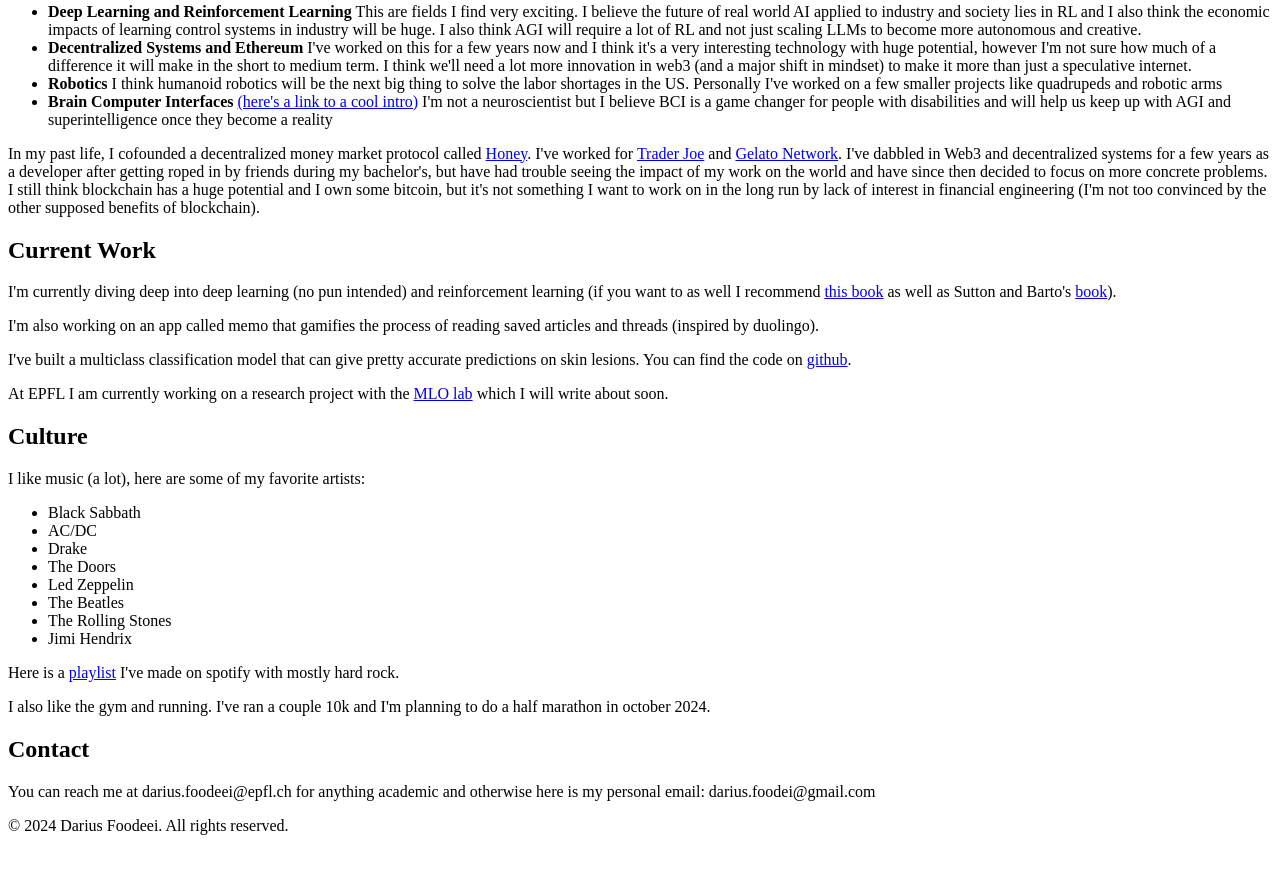
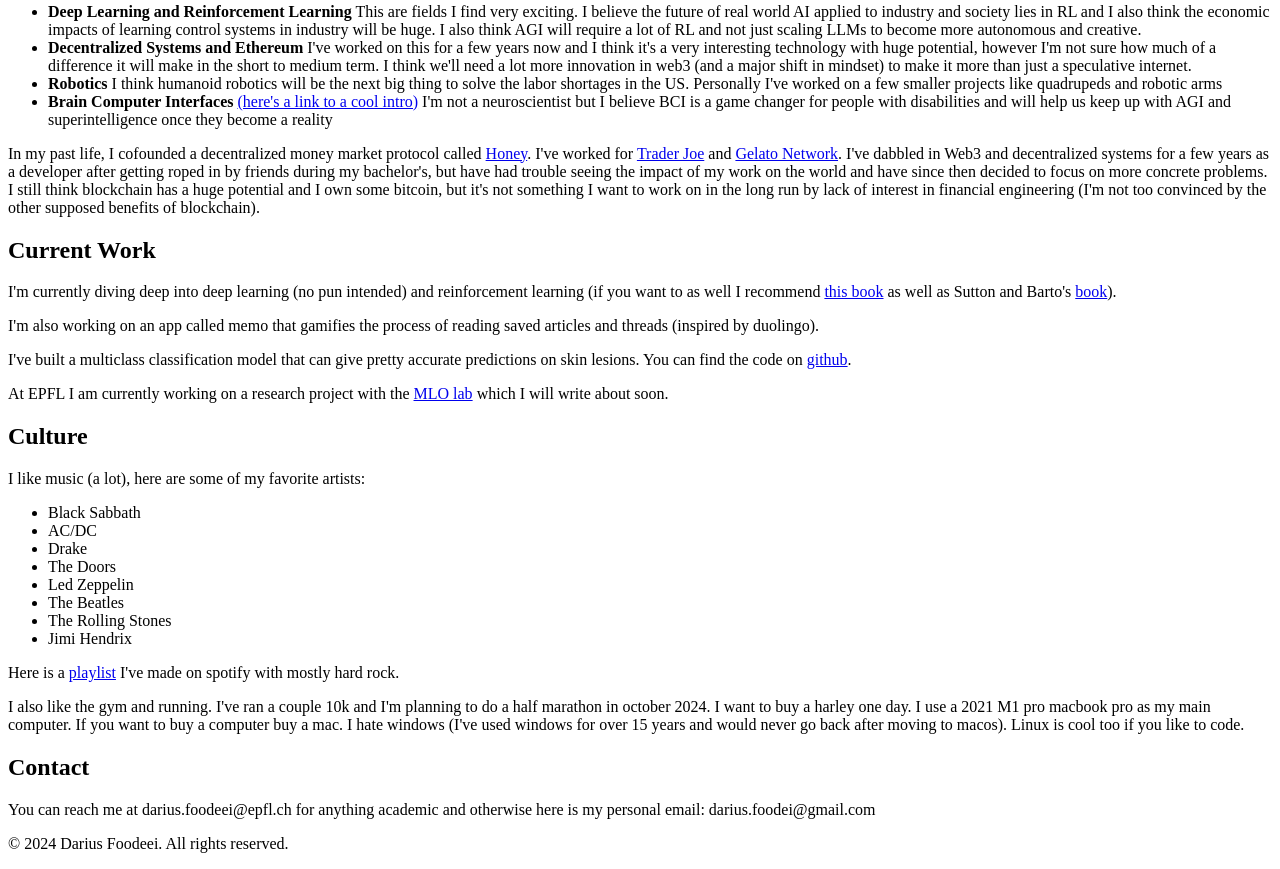
Before and after one commit to userdarius/website, a plain HTML site: page index.html in a window 1280 px wide. Shown: the part 313-1182 px from the top of the page. Drawn offline with Linux system fonts and the light colour scheme.

Commit message:
added stuff

```diff
--- a/index.html
+++ b/index.html
@@ -77,7 +77,7 @@
           </ul>
         </p>
         <p>Here is a <a href="https://open.spotify.com/playlist/1sIib8CrIy2XAAD7MgUsp5?si=7c7b7f31fc65474e">playlist</a> I've made on spotify with mostly hard rock.</p>
-        <p>I also like the gym and running. I've ran a couple 10k and I'm planning to do a half marathon in october 2024.</p>
+        <p>I also like the gym and running. I've ran a couple 10k and I'm planning to do a half marathon in october 2024. I want to buy a harley one day. I use a 2021 M1 pro macbook pro as my main computer. If you want to buy a computer buy a mac. I hate windows (I've used windows for over 15 years and would never go back after moving to macos). Linux is cool too if you like to code.</p>
       </section>
 
       <section id="contact">
```
